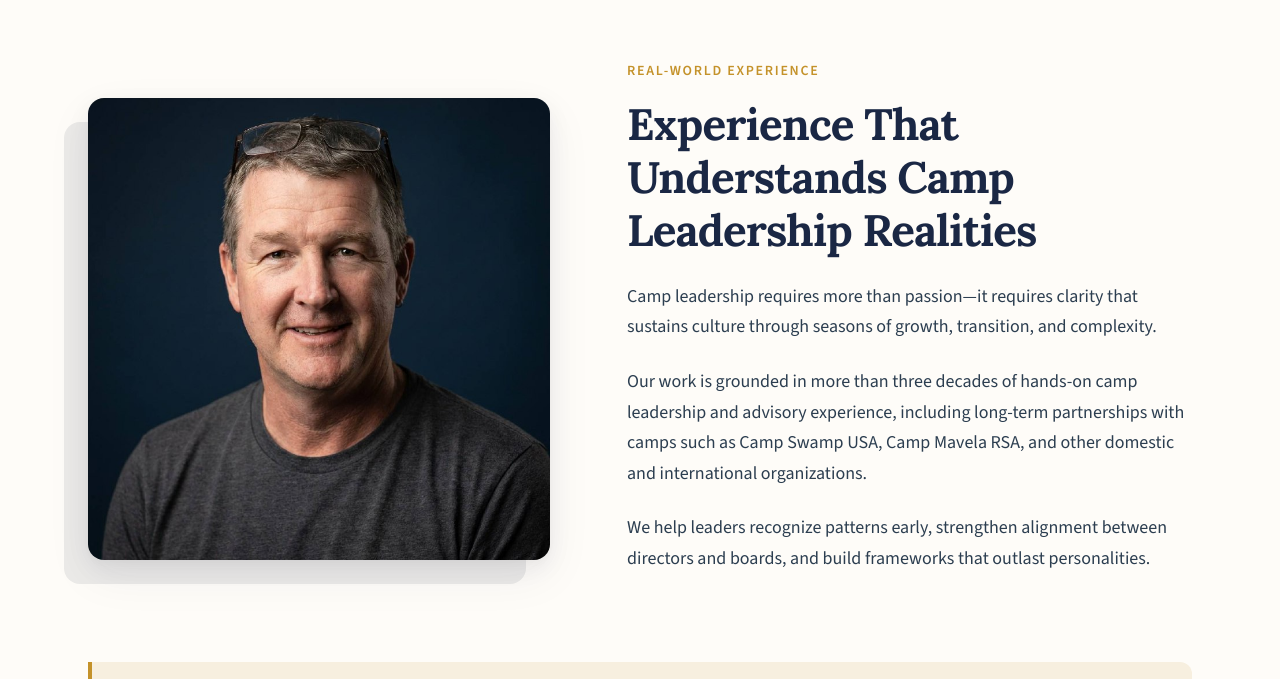
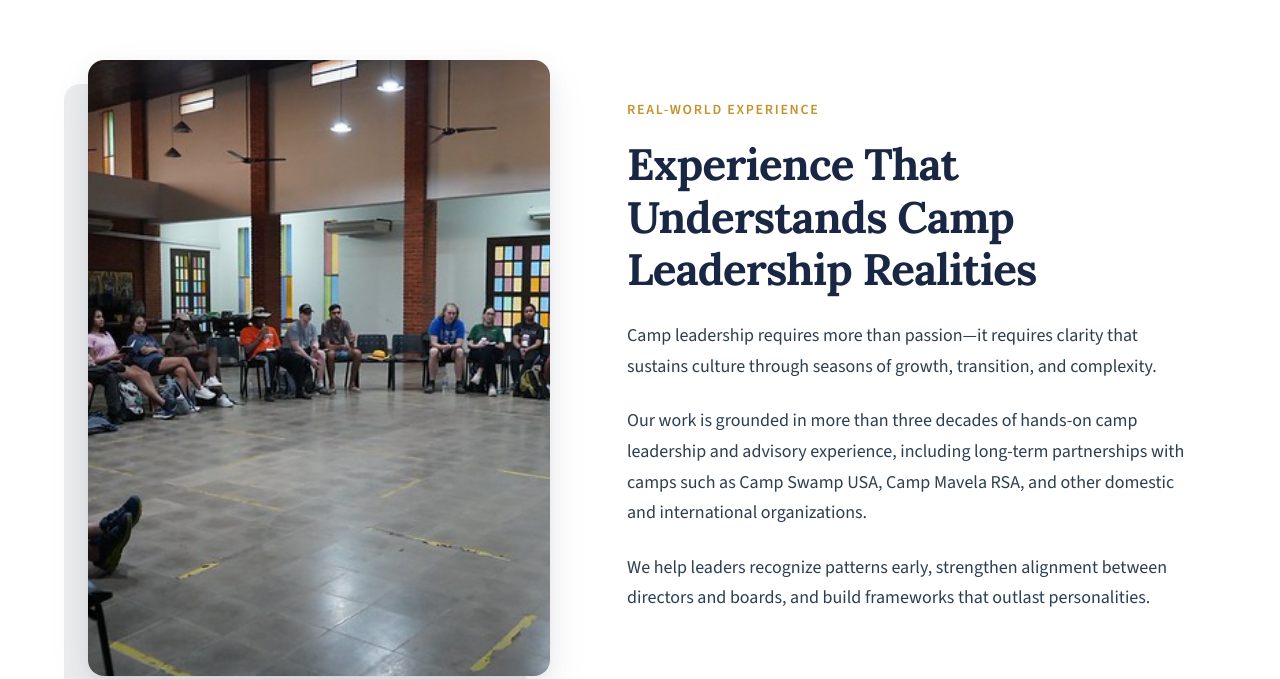
Before and after one commit to fhlcreative/happy-camper-consulting, a plain HTML site: page index.html in a window 1280 px wide. Shown: the part 2064-2743 px from the top of the page. Drawn offline with nearby package versions, Linux system fonts and the light colour scheme.

Commit message:
Experience section: white bg, swap to camp photo, 3:4 ratio

```diff
--- a/css/styles.css
+++ b/css/styles.css
@@ -888,7 +888,7 @@ h1, h2, h3, h4, h5, h6 {
 /* ---- About / Jeff Section ---- */
 .section-about {
   padding: var(--space-section) 0;
-  background: var(--color-warm-white);
+  background: #fff;
 }
 
 .section-about__grid {
--- a/index.html
+++ b/index.html
@@ -247,7 +247,7 @@
     <div class="container">
       <div class="section-about__grid">
         <div class="section-about__image reveal">
-          <img src="images/team/jeff-headshot.jpg" alt="Jeff Rorabaugh — Founder of Happy Camper Consulting" width="800" height="800" loading="lazy">
+          <img src="images/site-resources-from-cilent/1CFA5712-F356-4EBD-9983-B310331E087A.jpg" alt="Camp leadership in action" loading="lazy" style="aspect-ratio:3/4;object-fit:cover;width:100%;height:auto;">
         </div>
         <div class="section-about__content reveal">
           <span class="overline">Real-World Experience</span>
```
